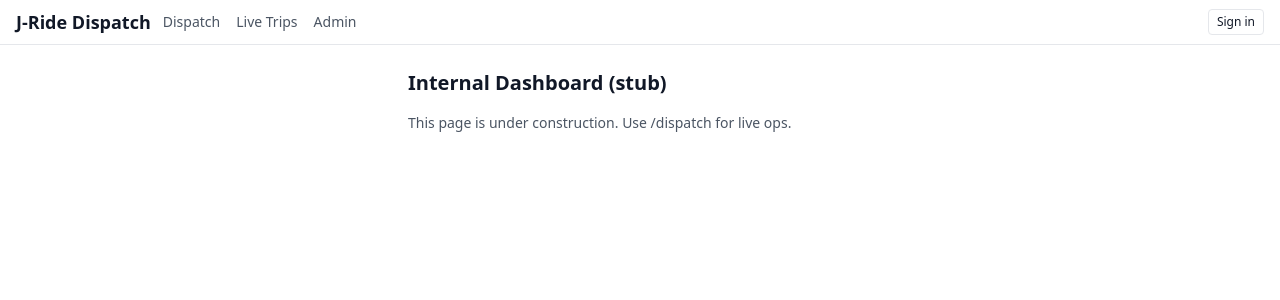
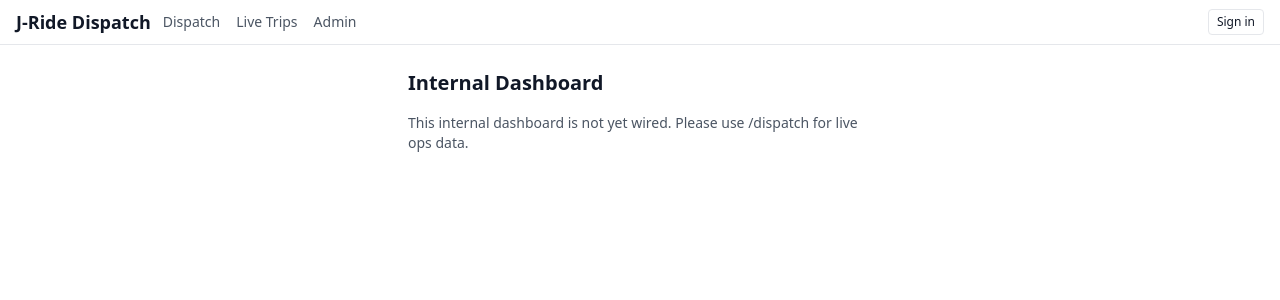
Before and after one commit to jwes9121/jride-clean, a Next.js app: page /dash in a window 1280 px wide. Shown: the top 300 px of the page. Built offline with nearby package versions, Linux system fonts and the light colour scheme.

Commit message:
Update page.tsx

```diff
--- a/app/dash/page.tsx
+++ b/app/dash/page.tsx
@@ -3,9 +3,10 @@
 export default function DashPage() {
   return (
     <main className="p-6 max-w-lg mx-auto">
-      <h1 className="text-xl font-semibold mb-4">Internal Dashboard (stub)</h1>
+      <h1 className="text-xl font-semibold mb-4">Internal Dashboard</h1>
       <p className="text-sm text-gray-600">
-        This page is under construction. Use /dispatch for live ops.
+        This internal dashboard is not yet wired. Please use /dispatch for live
+        ops data.
       </p>
     </main>
   );
```
